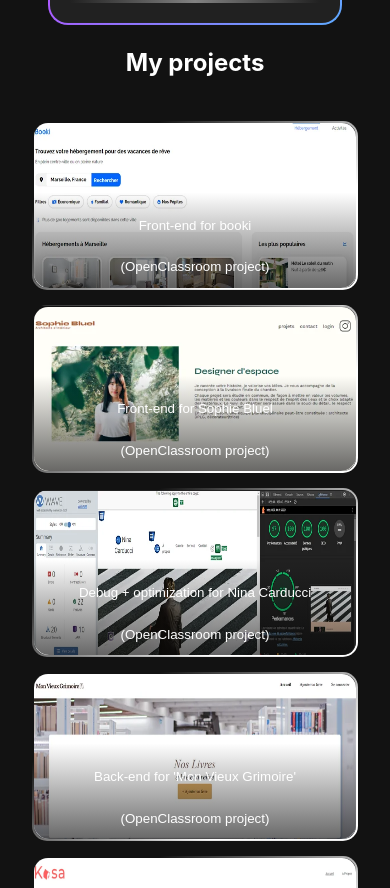
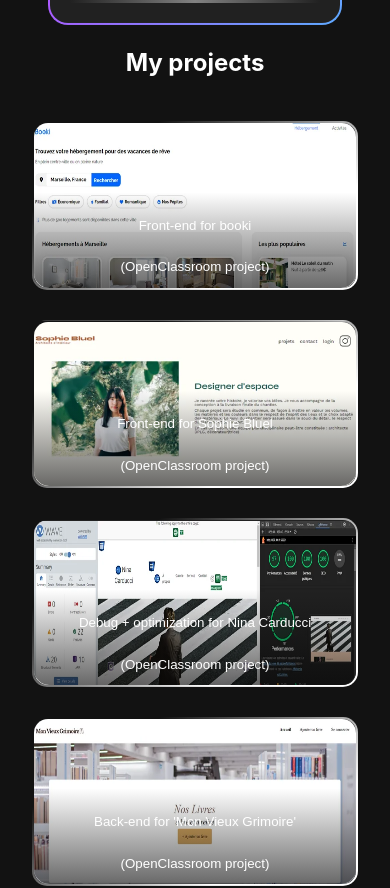
Before and after one commit to Crrux/Portfolio, a React (Vite) app: page / in a window 390 px wide. Shown: the part 1128-2016 px from the top of the page. Built offline with nearby package versions, Linux system fonts and the light colour scheme.

Commit message:
modif gap

```diff
--- a/src/components/project_card/_project_card.sass
+++ b/src/components/project_card/_project_card.sass
@@ -11,3 +11,4 @@
         gap: 15px
         @media screen and ( max-width: $layout-breakpoint-small )
             grid-template-columns: repeat(auto-fit, minmax(100%, 1fr))
+            gap: 30px
--- a/src/sass/index.css
+++ b/src/sass/index.css
@@ -312,6 +312,7 @@ button:active {
 @media screen and (max-width: 767.98px) {
   .Projects_Cards {
     grid-template-columns: repeat(auto-fit, minmax(100%, 1fr));
+    gap: 30px;
   }
 }
 
```
Also changed, not shown: 1 other file (tests, documents, lock files or other folders).
